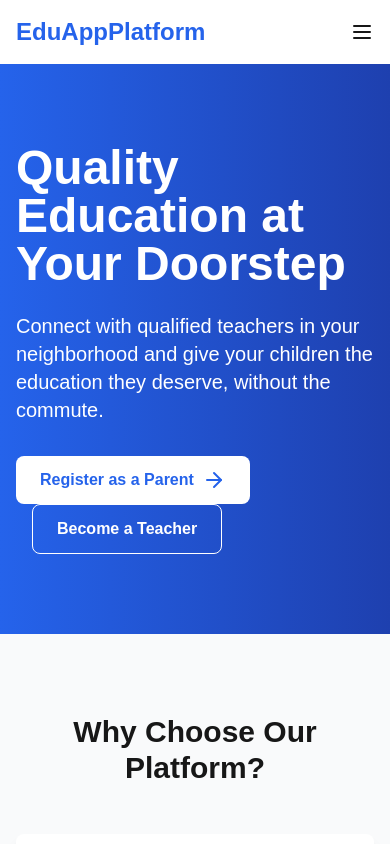
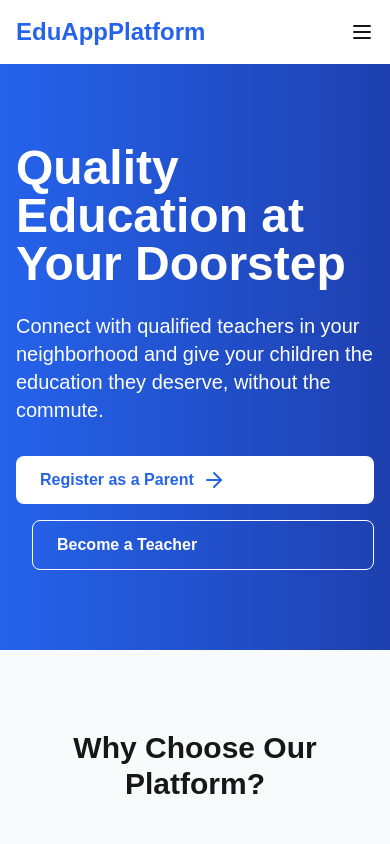
Before and after one commit to oyekanm/Eduapp, a Next.js app: page / in a window 390 px wide. Shown: the top 844 px of the page. Built offline with nearby package versions, Linux system fonts and the light colour scheme.

Commit message:
first commit

```diff
--- a/src/app/page.tsx
+++ b/src/app/page.tsx
@@ -36,7 +36,7 @@ export default function Home() {
             Connect with qualified teachers in your neighborhood and give your children
             the education they deserve, without the commute.
           </p>
-          <div className="space-x-4">
+          <div className="space-x-4 grid gap-4  sm:block">
             <Link
               href="/auth/register/parent"
               className="bg-white text-blue-600 px-6 py-3 rounded-lg font-semibold inline-flex items-center"
```
